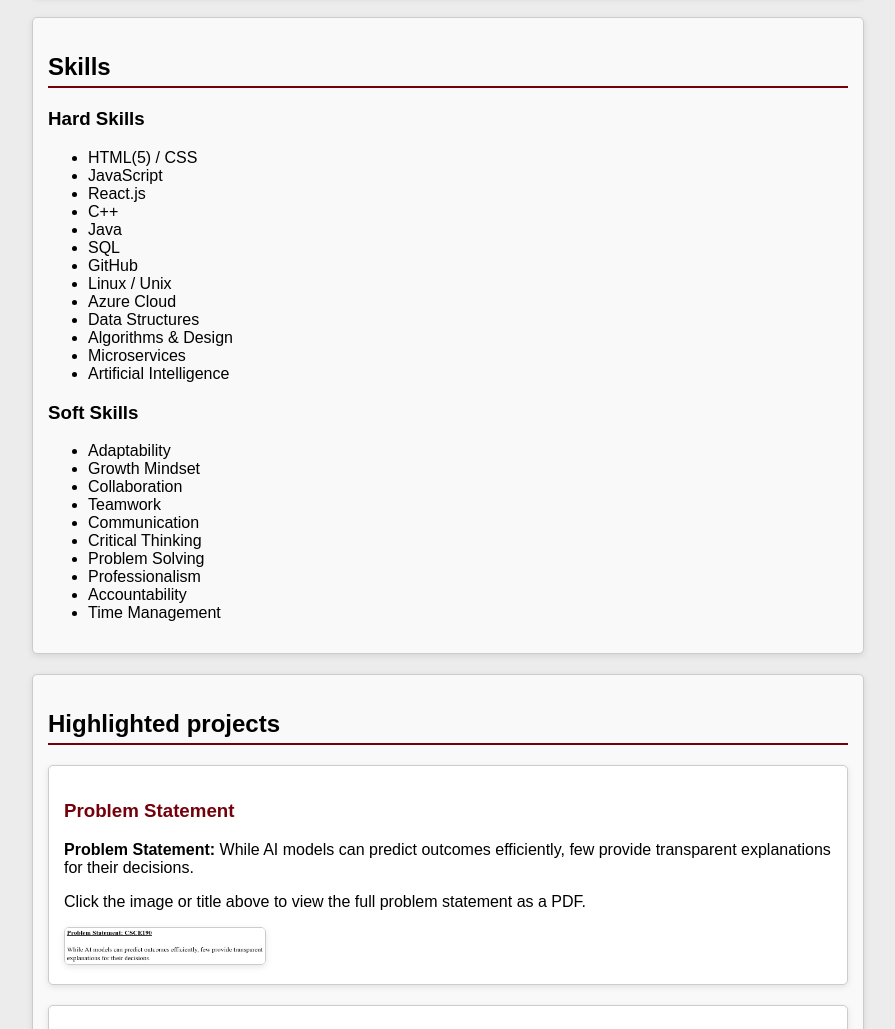
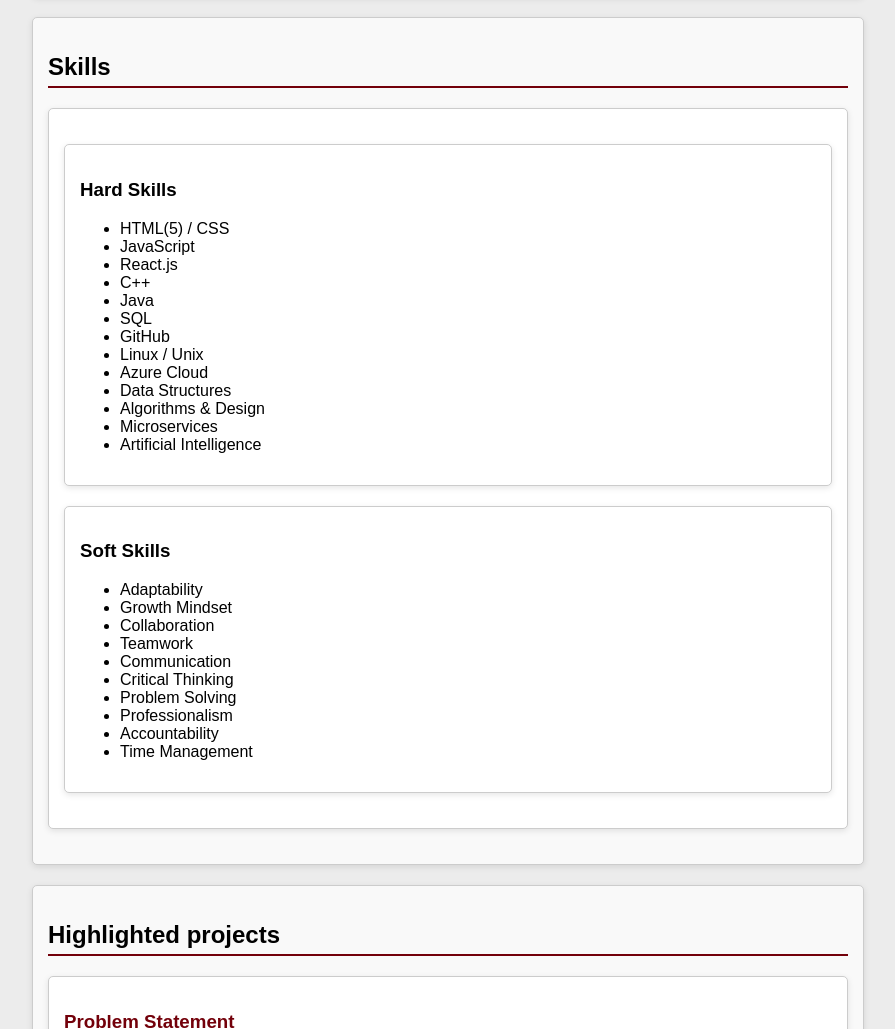
Before and after one commit to SakthiThan03/SakthiThan03.github.io, a plain HTML site: page index.html in a window 1280 px wide. Shown: the part 417-1446 px from the top of the page, without its empty margins (192-1087 px from the left). Drawn offline with Linux system fonts and the light colour scheme.

Commit message:
Update index.html

```diff
--- a/index.html
+++ b/index.html
@@ -19,6 +19,8 @@
 
 <div class="skills">
   <h2>Skills</h2>
+  <div class="skills-grid">
+    <div>
       <h3>Hard Skills</h3>
       <ul>
         <li>HTML(5) / CSS</li>
@@ -35,7 +37,9 @@
         <li>Microservices</li>
         <li>Artificial Intelligence</li>
       </ul>
+    </div>
 
+    <div>
       <h3>Soft Skills</h3>
       <ul>
         <li>Adaptability</li>
@@ -49,6 +53,10 @@
         <li>Accountability</li>
         <li>Time Management</li>
       </ul>
+    </div>
+  </div>
+</div>
+
 </div>
 
 <div class="projects">
```
Lines whose indentation alone changed are shown as unchanged.
